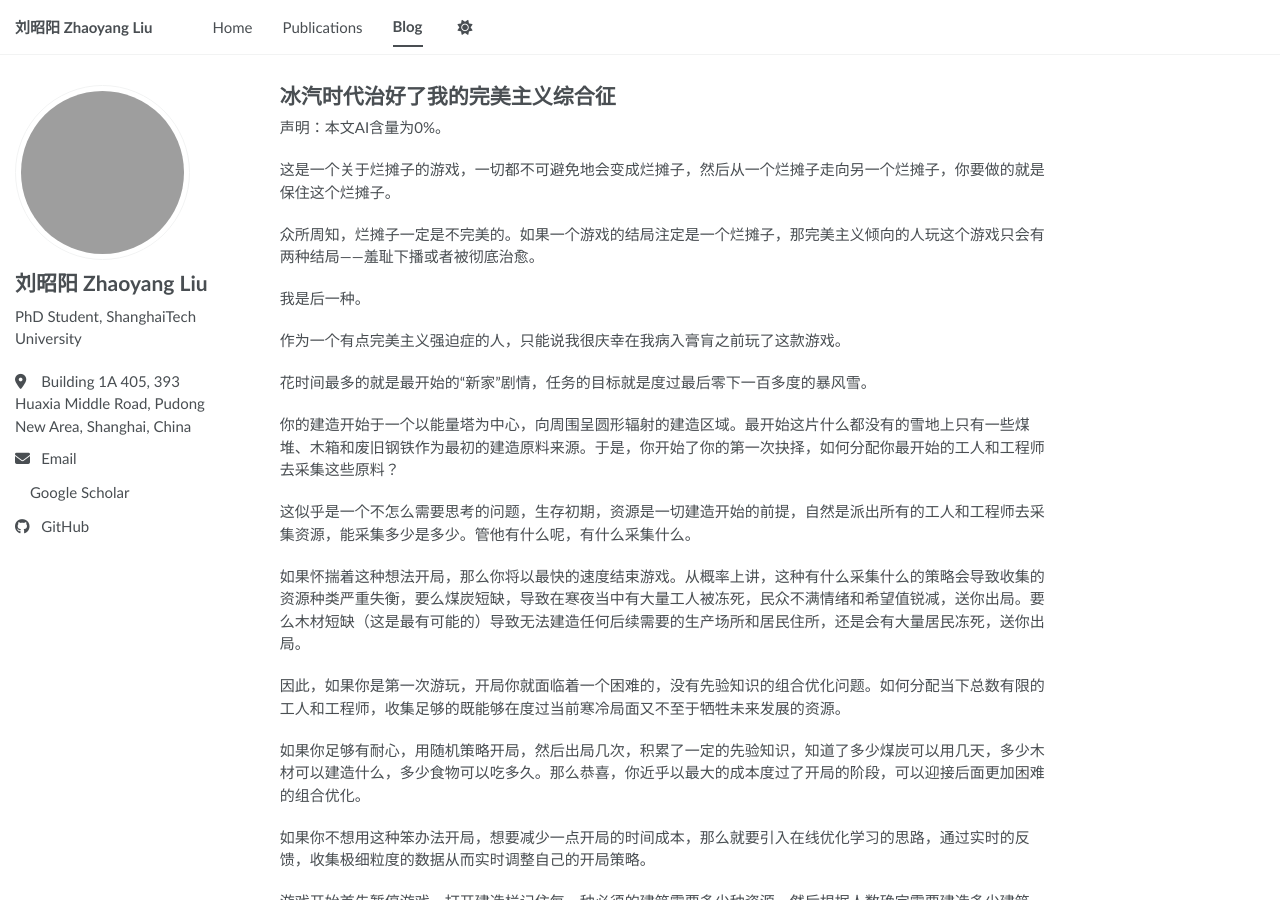
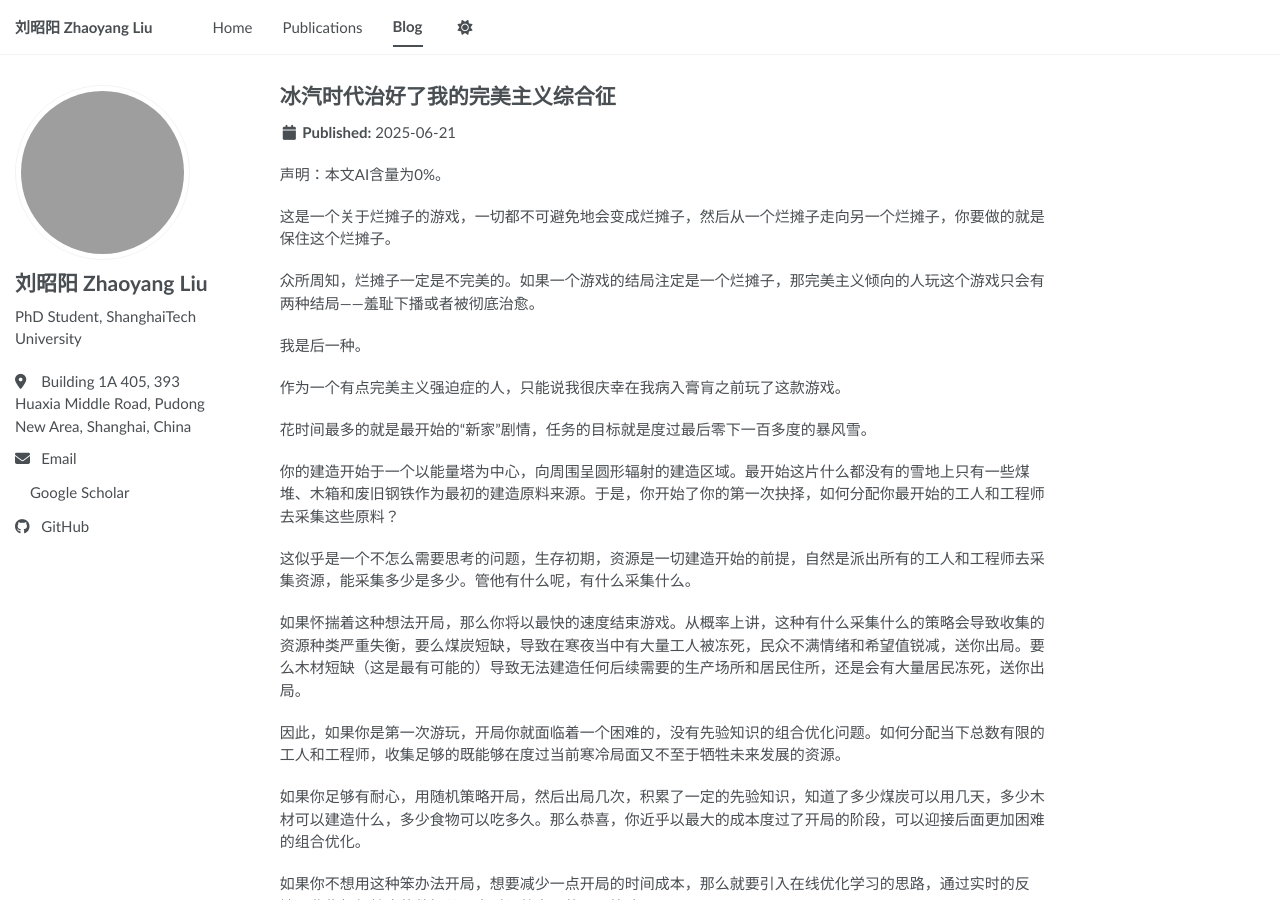
Before and after one commit to zhy-liu/zhy-liu.github.io, a Jekyll site: the page built from _blog/frostpunk-perfectionism.md, in a window 1280 px wide and 900 px high. Built offline with Jekyll 4.4.1, drawn with Linux system fonts in a browser that asks for light colours; a style sheet for code colours, icons or effects is not loaded.

Commit message:
Date Frostpunk blog post June 21 2025

```diff
--- a/_blog/frostpunk-perfectionism.md
+++ b/_blog/frostpunk-perfectionism.md
@@ -1,5 +1,7 @@
 ---
 title: '冰汽时代治好了我的完美主义综合征'
+date: 2025-06-21
+show_date: true
 excerpt: '这是一个关于烂摊子的游戏，一切都不可避免地会变成烂摊子。'
 ---
 
--- a/_includes/archive-single.html
+++ b/_includes/archive-single.html
@@ -42,6 +42,8 @@
           <p> {{ post.type }}, <i>{{ post.venue }}</i>, {{ post.date | default: "1900-01-01" | date: "%Y" }} </p>
         {% elsif post.collection == 'publications' %}
           <p>Published in <i>{{ post.venue }}</i>, {{ post.date | default: "1900-01-01" | date: "%Y" }} </p>
+        {% elsif post.show_date and post.date %}
+         <p class="page__date"><strong><i class="fa fa-fw fa-calendar" aria-hidden="true"></i> {{ site.data.ui-text[site.locale].date_label | default: "Published:" }}</strong> <time datetime="{{ post.date | date_to_xmlschema }}">{{ post.date | date: "%Y-%m-%d" }}</time></p>
         {% elsif post.date and post.collection != 'blog' %}
          <p class="page__date"><strong><i class="fa fa-fw fa-calendar" aria-hidden="true"></i> {{ site.data.ui-text[site.locale].date_label | default: "Published:" }}</strong> <time datetime="{{ post.date | default: "1900-01-01" | date_to_xmlschema }}">{{ post.date | default: "1900-01-01" | date: "%B %d, %Y" }}</time></p>
         {% endif %}
--- a/_includes/seo.html
+++ b/_includes/seo.html
@@ -40,7 +40,7 @@
   {% assign seo_author_twitter = seo_author_twitter | replace: "@", "" %}
 {% endif %}
 
-{% if page.date and page.collection != 'blog' %}
+{% if page.date and page.collection != 'blog' or page.show_date %}
   <meta property="article:published_time" content="{{ page.date | date_to_xmlschema }}">
 {% endif %}
 
--- a/_layouts/single.html
+++ b/_layouts/single.html
@@ -20,7 +20,7 @@ layout: default
   <article class="page" itemscope itemtype="http://schema.org/CreativeWork">
     {% if page.title %}<meta itemprop="headline" content="{{ page.title | markdownify | strip_html | strip_newlines | escape_once }}">{% endif %}
     {% if page.excerpt %}<meta itemprop="description" content="{{ page.excerpt | markdownify | strip_html | strip_newlines | escape_once }}">{% endif %}
-    {% if page.date and page.collection != 'blog' %}<meta itemprop="datePublished" content="{{ page.date | date: "%B %d, %Y" }}">{% endif %}
+    {% if page.date and page.collection != 'blog' or page.show_date %}<meta itemprop="datePublished" content="{{ page.date | date: "%B %d, %Y" }}">{% endif %}
     {% if page.modified %}<meta itemprop="dateModified" content="{{ page.modified | date: "%B %d, %Y" }}">{% endif %}
 
     <div class="page__inner-wrap">
@@ -40,6 +40,8 @@ layout: default
           <p>Published in <i>{{ page.venue }}</i></p>
         {% elsif page.venue and page.date %}
           <p>Published in <i>{{ page.venue }}</i>, {{ page.date | default: "1900-01-01" | date: "%Y" }} </p>
+        {% elsif page.show_date and page.date %}
+          <p class="page__date"><strong><i class="fa fa-fw fa-calendar" aria-hidden="true"></i> {{ site.data.ui-text[site.locale].date_label | default: "Published:" }}</strong> <time datetime="{{ page.date | date_to_xmlschema }}">{{ page.date | date: "%Y-%m-%d" }}</time></p>
         {% elsif page.date and page.collection != 'blog' %}
           <p class="page__date"><strong><i class="fa fa-fw fa-calendar" aria-hidden="true"></i> {{ site.data.ui-text[site.locale].date_label | default: "Published:" }}</strong> <time datetime="{{ page.date | date_to_xmlschema }}">{{ page.date | default: "1900-01-01" | date: "%B %d, %Y" }}</time></p>
         {% endif %}
```
